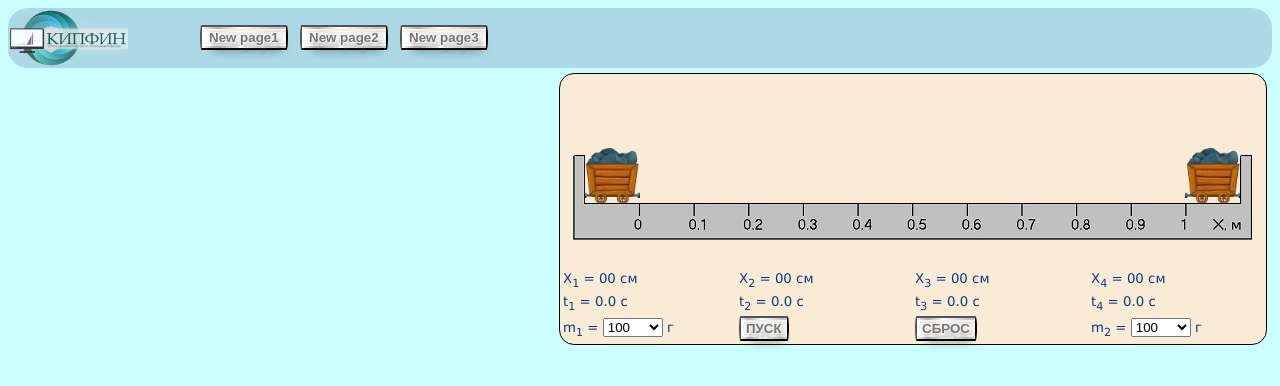
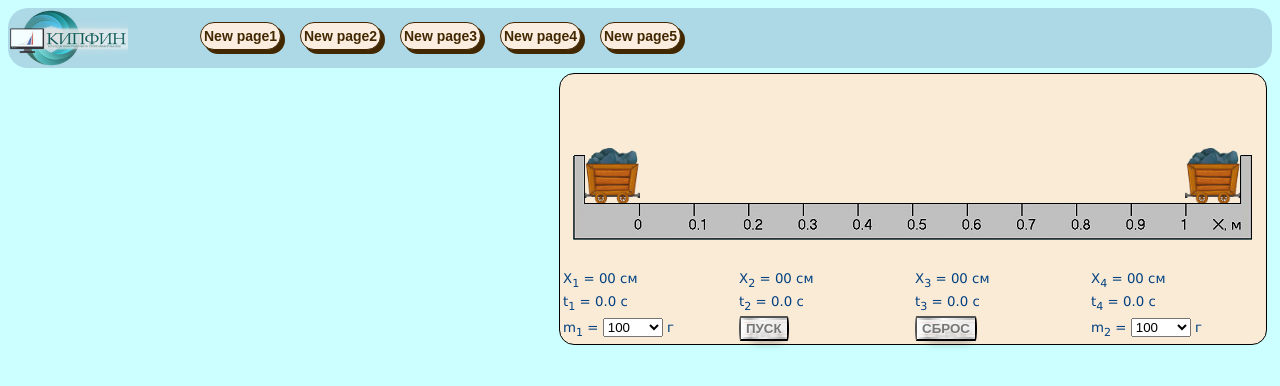
Before and after one commit to DimaMinin/Lab-project, a website built with Parcel: page index.html in a window 1280 px wide. Built offline with nearby package versions, Linux system fonts and the light colour scheme.

Commit message:
Second commit, new css file

```diff
--- /dev/null
+++ b/css/headerButton.css
@@ -0,0 +1,34 @@
+.headerButton {
+  background-color: #fbeee0;
+  border: 1px solid #422800;
+  border-radius: 30px;
+  box-shadow: #422800 4px 4px 0 0;
+  color: #422800;
+  cursor: pointer;
+  display: inline-block;
+  font-weight: 600;
+  font-size: 14px;
+  padding: 0 7px;
+  line-height: 20px;
+  text-align: center;
+  text-decoration: none;
+  user-select: none;
+  -webkit-user-select: none;
+  touch-action: manipulation;
+}
+
+.headerButton:hover {
+  background-color: #fff;
+}
+
+.headerButton:active {
+  box-shadow: #422800 2px 2px 0 0;
+  transform: translate(2px, 2px);
+}
+
+
+
+.headerButton {
+  min-width: 15px;
+  padding: 0 7px;
+}
--- a/css/lab.css
+++ b/css/lab.css
@@ -20,6 +20,7 @@ header {
 }
 
 .but{
+  cursor: pointer;
   color:#7bb2e8;
   padding: 3px;
   width:70px;
@@ -38,6 +39,7 @@ header {
 }
 
 .buttonGlass {
+  cursor: pointer;
   position: relative;
   display: inline-block;
   color: #777674;
--- a/index.html
+++ b/index.html
@@ -13,10 +13,7 @@
   <meta property="og:image" content="">
 
   <link href="css/lab.css" type="text/css" rel="stylesheet">
-
-
-<!--  <link rel="stylesheet" href="css/normalize.css">-->
-<!--  <link rel="stylesheet" href="css/main.css">-->
+  <link href="css/headerButton.css" type="text/css" rel="stylesheet">
 
   <meta name="theme-color" content="#fafafa">
 
@@ -26,9 +23,11 @@
 
 <body>
 <header>
-  <button class="buttonGlass" style="position:absolute; top: 25px; left: 200px; padding: 3px 7px">New page1</button>
-  <button class="buttonGlass" style="position:absolute; top: 25px; left: 300px; padding: 3px 7px">New page2</button>
-  <button class="buttonGlass" style="position:absolute; top: 25px; left: 400px; padding: 3px 7px">New page3</button>
+  <button class="headerButton" style="position:absolute; top: 22px; left: 200px; padding: 3px 3px">New page1</button>
+  <button class="headerButton" style="position:absolute; top: 22px; left: 300px; padding: 3px 3px">New page2</button>
+  <button class="headerButton" style="position:absolute; top: 22px; left: 400px; padding: 3px 3px">New page3</button>
+  <button class="headerButton" style="position:absolute; top: 22px; left: 500px; padding: 3px 3px">New page4</button>
+  <button class="headerButton" style="position:absolute; top: 22px; left: 600px; padding: 3px 3px">New page5</button>
 </header>
 </body>
 
```
